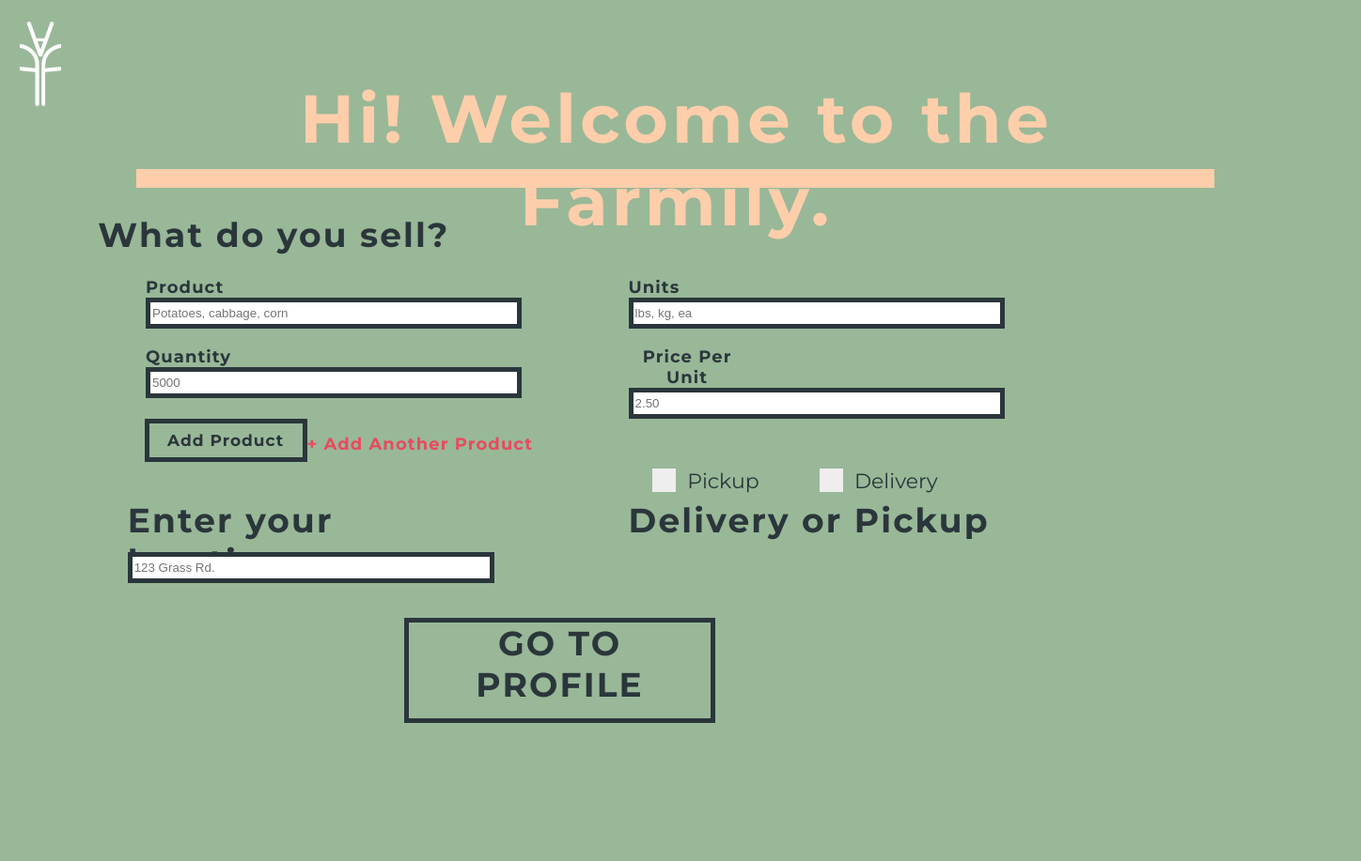
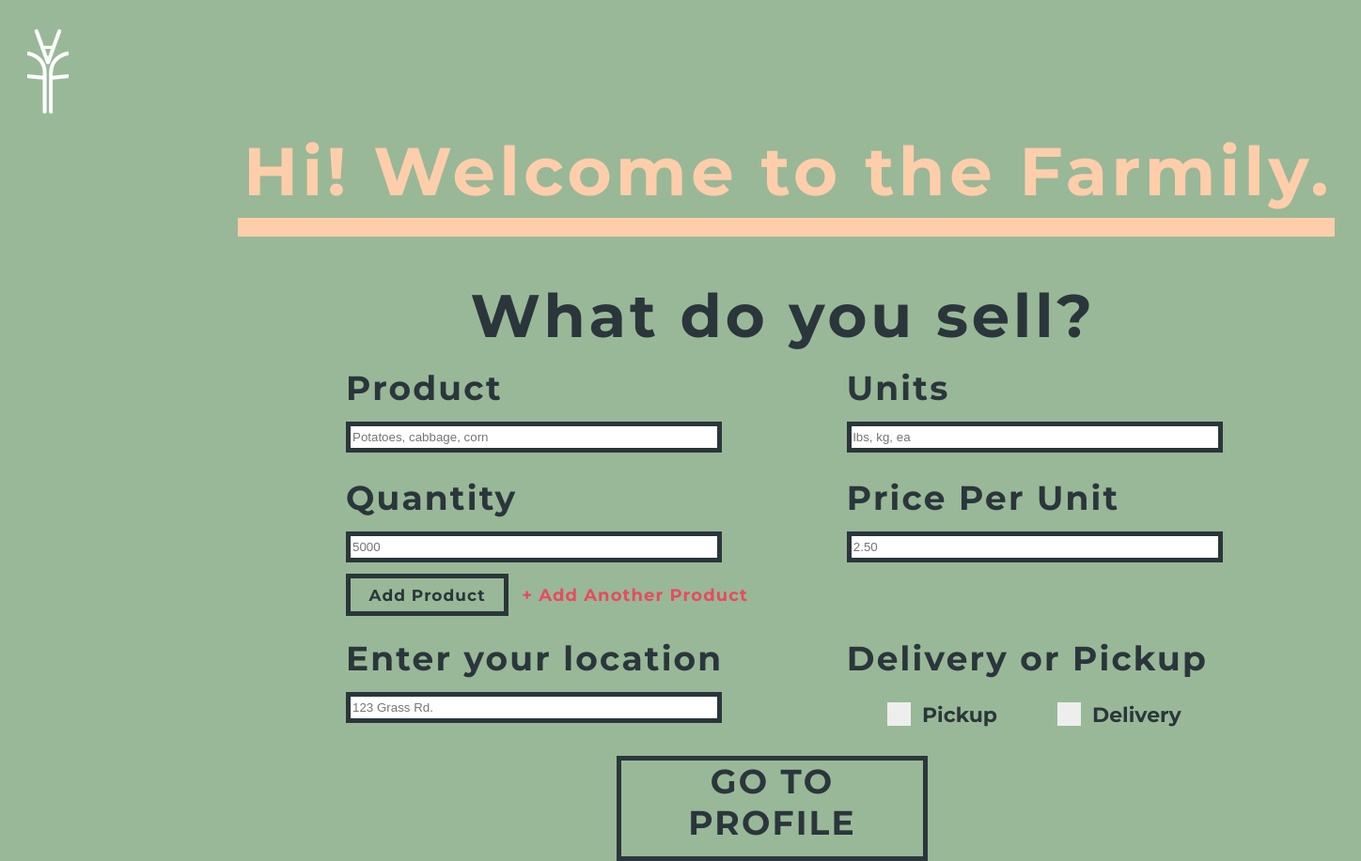
Before and after one commit to Johnson-Su/Cow-Town-Coders, a plain HTML site: page new-farmer2.html in a window 1280 px wide. Shown: the whole page at 94% size, 1448 px wide, since content can reach past the window. Before the commit the page ends 800 px from the top, so only its background shows below. Drawn offline with Linux system fonts and the light colour scheme.

Commit message:
fixed HTML issues

```diff
--- a/farmer-landing.css
+++ b/farmer-landing.css
@@ -1,19 +1,17 @@
-* {
-    box-sizing: border-box;
-    margin: 0;
-  }
+body {
+  position: relative;
+  width: 1440px;
+  height: 900px;
 
-  body {
-    font-family: 'Montserrat', normal;
-    background-color: #99B898;
-  }
+  background: #99B898;
+}
 
   .text {
     position: absolute;
     width: 727px;
     height: 117px;
-    left: 356px;
-    top: 310px;
+    left: 37%;
+    top: 25%;
 
     font-family: Montserrat;
     font-style: normal;
@@ -21,8 +19,6 @@
     font-size: 96px;
     line-height: 117px;
     /* identical to box height */
-
-    text-align: center;
     letter-spacing: 0.06em;
 
     color: #FECEAB;
@@ -33,8 +29,8 @@
     position: absolute;
     width: 331px;
     height: 112px;
-    left: 356px;
-    top: 496px;
+    left: 20%;
+    top: 60%;
 
     border: 5px solid #FECEAB;
     box-sizing: border-box;
@@ -45,7 +41,7 @@
     font-style: normal;
     font-weight: bold;
     font-size: 36px;
-    line-height: 44px;
+    line-height: 50px;
     text-align: center;
     letter-spacing: 0.06em;
 
@@ -62,8 +58,8 @@
     position: absolute;
     width: 331px;
     height: 112px;
-    left: 752px;
-    top: 496px;
+    left:70%;
+    top: 60%;
 
     border: 5px solid #FECEAB;
     box-sizing: border-box;
@@ -74,7 +70,7 @@
     font-style: normal;
     font-weight: bold;
     font-size: 36px;
-    line-height: 44px;
+    line-height: 100px;
     text-align: center;
     letter-spacing: 0.06em;
 
--- a/style.css
+++ b/index.css
@@ -1,26 +1,26 @@
-* {
-    box-sizing: border-box;
-    margin: 0;
-  }
-
-  body {
-    font-family: 'Montserrat', normal;
-    background-color: #2A363B;
-  }
+html {
+  height: 100%;
+  width: 100%
+}
+body {
+  min-width: 100%
+  min-height: 100%;
+  background: #2A363B;
+}
 
   /* landing page top */
 
   .farmily-corner {
     position: absolute;
-    width: 266px;
-    height: 267px;
-    left: 38px;
-    top: 35px;
+    width: 300px;
+    height: 180px;
+    left: 3%;
+    top: 3%;
 
     font-family: Montserrat;
     font-style: normal;
-    font-weight: 900;
-    font-size: 36px;
+    font-weight: bold;
+    font-size: 250%;
     line-height: 44px;
     letter-spacing: 0.06em;
     color: #99B898;
@@ -28,19 +28,17 @@
 
   .farmer-button {
     position: absolute;
-    border: 4px solid #99B898;
-    box-sizing: border-box;
-    width: 422px;
-    height: 78px;
-    left: 981px;
-    top: 37px;
+    width: 300px;
+    height:200px;
+    right: 3%;
+    top: 3%;
     background-color: #2A363B;
 
     font-family: Montserrat;
     font-style: normal;
     font-weight: bold;
-    font-size: 48px;
-    line-height: 59px;
+    font-size: 450%;
+    line-height: 130%;
     text-align: center;
     letter-spacing: 0.06em;
     color: #99B898;
@@ -54,21 +52,24 @@
 
   .food-button {
     position: absolute;
-    width: 481px;
-    height: 343px;
-    left: 479px;
-    top: 311px;
+    width: 580px;
+    height: 400px;
+    left: 33%;
+    top: 40%;
     border: none;
     background-color: #2A363B;;
 
     font-family: Montserrat;
     font-style: style;
     font-weight: 1000;
-    font-size: 120px;
-    line-height: 176px;
+    font-size: 1000%;
     letter-spacing: 0.10em;
 
     color: #FECEAB;
+  }
+
+  .find {
+    letter-spacing: 0.30em;
   }
 
   .food-button:hover {
--- a/new-farmer1.css
+++ b/new-farmer1.css
@@ -1,18 +1,16 @@
-* {
-    box-sizing: border-box;
-    margin: 0;
-  }
+body {
+  position: relative;
+  width: 1440px;
+  height: 900px;
 
-  body {
-    font-family: 'Montserrat', normal;
-    background-color: #99B898;
-  }
+  background: #99B898;
+}
 
   .text {
     position: absolute;
-    width: 1155px;
+    width: 1200px;
     height: 88px;
-    left: 142px;
+    left: 16%;
     top: 82px;
 
     font-family: Montserrat;
@@ -32,8 +30,8 @@
     position: absolute;
     width: 1147.5px;
     height: 0px;
-    left: 144.5px;
-    top: 180px;
+    left: 17%;
+    top: 24%;
 
     border: 10px solid #FECEAB;
   }
@@ -42,8 +40,8 @@
     position: absolute;
     width: 621px;
     height: 78px;
-    left: 410px;
-    top: 245px;
+    left: 35%;
+    top: 28%;
 
     font-family: Montserrat;
     font-style: normal;
@@ -60,10 +58,8 @@
 
   .email-label {
     position: absolute;
-    left: 16.25%;
-    right: 75.76%;
+    left: 25%;
     top: 48%;
-    bottom: 51.11%;
 
     font-family: Montserrat;
     font-style: normal;
@@ -78,10 +74,9 @@
 
   .farm-label {
     position: absolute;
-    left: 56.32%;
-    right: 27.15%;
+    left: 62%;
     top: 48%;
-    bottom: 51.11%;
+    width: 20%;
 
     font-family: Montserrat;
     font-style: normal;
@@ -96,10 +91,9 @@
 
   .password-label {
     position: absolute;
-    left: 16.11%;
-    right: 70.14%;
-    top: 62%;
-    bottom: 34.33%;
+    left: 25%;
+    top: 65%;
+
 
     font-family: Montserrat;
     font-style: normal;
@@ -114,10 +108,9 @@
 
   .confirm-label {
     position: absolute;
-    left: 56.32%;
-    right: 17.36%;
-    top: 62%;
-    bottom: 34.33%;
+    left: 62%;
+    top: 65%;
+    width: 30%;
 
     font-family: Montserrat;
     font-style: normal;
@@ -164,7 +157,6 @@
     position: absolute;
     height: 33px;
     width: 400px;
-
     background: #FFFFFF;
     border: 5px solid #2A363B;
     box-sizing: border-box;
@@ -174,9 +166,8 @@
     position: absolute;
     width: 331px;
     height: 112px;
-    top: 80%;
-    left: 38%;
-    text-align: center;
+    left: 46%;
+    top: 85%;
 
     border: 5px solid #2A363B;
     box-sizing: border-box;
@@ -186,7 +177,7 @@
     font-style: normal;
     font-weight: bold;
     font-size: 36px;
-    line-height: 44px;
+    line-height: 50px;
     text-align: center;
     letter-spacing: 0.06em;
 
--- a/new-farmer2.css
+++ b/new-farmer2.css
@@ -1,18 +1,16 @@
-* {
-    box-sizing: border-box;
-    margin: 0;
-  }
+body {
+  position: relative;
+  width: 1440px;
+  height: 900px;
 
-  body {
-    font-family: 'Montserrat', normal;
-    background-color: #99B898;
+  background: #99B898;
 }
 
 .text {
   position: absolute;
-    width: 1155px;
+  width: 1200px;
   height: 88px;
-    left: 142px;
+  left: 16%;
   top: 82px;
 
   font-family: Montserrat;
@@ -32,24 +30,26 @@
   position: absolute;
   width: 1147.5px;
   height: 0px;
-    left: 144.5px;
-    top: 180px;
+  left: 17%;
+  top: 24%;
 
   border: 10px solid #FECEAB;
 }
 
 .text1 {
   position: absolute;
-    left: 7.5%;
-    right: 61.98%;
-    top: 28.5%;
-    bottom: 66.42%;
+  width: 700px;
+  height: 78px;
+  left: 33%;
+  top: 25%;
 
   font-family: Montserrat;
   font-style: normal;
   font-weight: bold;
-    font-size: 36px;
-    line-height: 44px;
+  font-size: 64px;
+  line-height: 78px;
+  /* identical to box height */
+
   text-align: center;
   letter-spacing: 0.06em;
 
@@ -58,71 +58,65 @@
 
   .product-label {
     position: absolute;
-    left: 12.11%;
-    right: 83.01%;
-    top: 36.87%;
-    bottom: 61.28%;
+    left: 25%;
+    top: 45%;
 
     font-family: Montserrat;
     font-style: normal;
     font-weight: bold;
-    font-size: 18px;
-    line-height: 22px;
+    font-size: 36px;
+    line-height: 0px;
+    /* identical to box height */
+
     letter-spacing: 0.06em;
-
     color: #2A363B;
   }
 
   .units-label {
     position: absolute;
-    left: 52.23%;
-    right: 46.22%;
-    top: 36.87%;
-    bottom: 61.28%;
+    left: 62%;
+    top: 45%;
 
     font-family: Montserrat;
     font-style: normal;
     font-weight: bold;
-    font-size: 18px;
-    line-height: 22px;
+    font-size: 36px;
+    line-height: 0px;
+    /* identical to box height */
+
     letter-spacing: 0.06em;
-
     color: #2A363B;
   }
 
   .quantity-label {
     position: absolute;
-    left: 12.11%;
-    right: 82.65%;
-    top: 46.12%;
-    bottom: 40.03%;
+    left: 25%;
+    top: 58%;
 
     font-family: Montserrat;
     font-style: normal;
     font-weight: bold;
-    font-size: 18px;
-    line-height: 22px;
+    font-size: 36px;
+    line-height: 0px;
+    /* identical to box height */
+
     letter-spacing: 0.06em;
-
     color: #2A363B;
-
   }
 
   .price-label {
     position: absolute;
-    left: 52.23%;
-    right: 38%;
-    top: 46.12%;
-    bottom: 40.03%;
+    left: 62%;
+    top: 58%;
 
     font-family: Montserrat;
     font-style: normal;
     font-weight: bold;
-    font-size: 18px;
-    line-height: 22px;
-    text-align: center;
+    font-size: 36px;
+    line-height: 0px;
+    /* identical to box height */
+
     letter-spacing: 0.06em;
-
     color: #2A363B;
   }
 
@@ -171,8 +165,8 @@
     position: absolute;
     width: 173.08px;
     height: 45.41px;
-    left: 12%;
-    top: 55.8%;
+    left: 25%;
+    top: 67%;
 
     font-family: Montserrat;
     font-style: normal;
@@ -199,8 +193,8 @@
     position: absolute;
     width: 283.02px;
     height: 25.65px;
-    left: 25.5%;
-    top: 57.8%;
+    left: 38%;
+    top: 66.3%;
 
     font-family: Montserrat;
     font-style: normal;
@@ -218,50 +212,42 @@
 
   .text2 {
     position: absolute;
-    left: 10.6%;
-    right: 61.98%;
-    top: 66.5%;
-    bottom: 22.42%;
+    left: 25%;
+    top: 73%;
 
     font-family: Montserrat;
     font-style: normal;
     font-weight: bold;
     font-size: 36px;
-    line-height: 44px;
+    line-height: 0px;
     /* identical to box height */
 
     letter-spacing: 0.06em;
-
     color: #2A363B;
   }
 
   .text3 {
     position: absolute;
-    left: 52.23%;
-    right: 2.98%;
-    top: 66.5%;
-    bottom: 22.42%;
+    left: 62%;
+    top:73%;
 
     font-family: Montserrat;
     font-style: normal;
     font-weight: bold;
     font-size: 36px;
-    line-height: 44px;
+    line-height: 0px;
     /* identical to box height */
 
     letter-spacing: 0.06em;
-
     color: #2A363B;
   }
 
   .location-input {
     position: absolute;
-    left: 10.6%;
-    right: 50.98%;
-    top: 73.5%;
-    bottom: 22.42%;
-    width: 390px;
-
+    left: 25%;
+    top:81%;
+    height: 33px;
+    width: 400px;
     background: #FFFFFF;
     border: 5px solid #2A363B;
     box-sizing: border-box;
@@ -271,11 +257,15 @@
   .container {
     display: inline-block;
     position: relative;
-    left: 54.23%;
+    left: 65%;
     right: 2.98%;
-    top: 39vw;
-    bottom: 22.42%;
+    top: 740px;
     color: #2A363B;
+
+    font-family: Montserrat;
+    font-style: normal;
+    font-weight: bold;
+    font-size: 36px;
 
     padding-left: 37px;
     padding-right: 60px;
@@ -349,8 +339,8 @@
     position: absolute;
     width: 331px;
     height: 112px;
-    left: 33.6%;
-    bottom: 3.75%;
+    left: 45%;
+    top: 88.5%;
 
     border: 5px solid #2A363B;
     box-sizing: border-box;
--- a/new-farmer2.html
+++ b/new-farmer2.html
@@ -45,7 +45,7 @@
     </div>
 
     <div>
-        <p class="text2">Enter your location:</p>
+        <p class="text2">Enter your location</p>
         <input name="location" class="location-input" placeholder="123 Grass Rd.">
 
         <p class="text3">Delivery or Pickup</p>
```
Also changed, not shown: User-intro.css (+23 -21 lines), User-intro.html (+10 -17 lines), index.html (+2 -2 lines), login-farmer.css (+17 -17 lines), 1 other file. Lines whose indentation alone changed are shown as unchanged.
